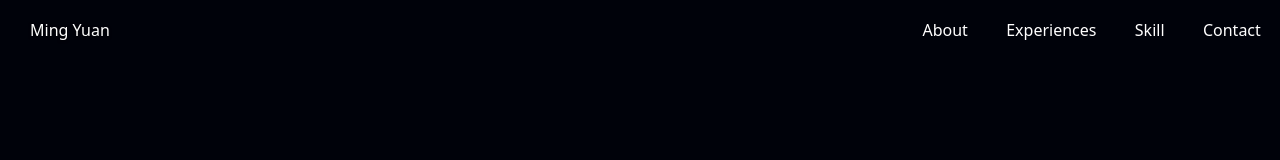
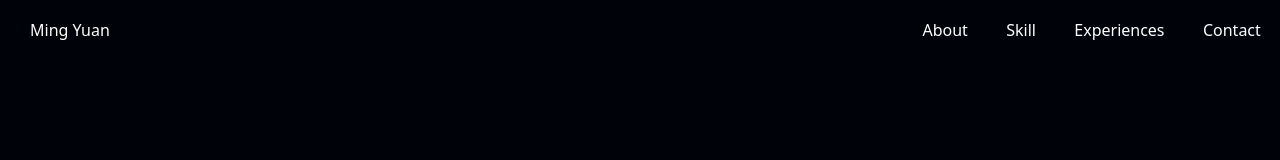
Before and after one commit to mingyuanc/mingyuanc.github.io, a Next.js app: page / in a window 1280 px wide. Shown: the top 160 px of the page. Built offline with nearby package versions, Linux system fonts and the light colour scheme.

Commit message:
Reorder skills and experience

```diff
--- a/src/features/navbar/NavBar.tsx
+++ b/src/features/navbar/NavBar.tsx
@@ -65,19 +65,19 @@ function NavBar({
           </li>
           <li
             onClick={() => {
+              scrollToSkills();
+              setIsNavExpanded(false);
+            }}
+          >
+            Skill
+          </li>
+          <li
+            onClick={() => {
               scrollToExps();
               setIsNavExpanded(false);
             }}
           >
             Experiences
-          </li>
-          <li
-            onClick={() => {
-              scrollToSkills();
-              setIsNavExpanded(false);
-            }}
-          >
-            Skill
           </li>
           <li
             onClick={() => {
```
